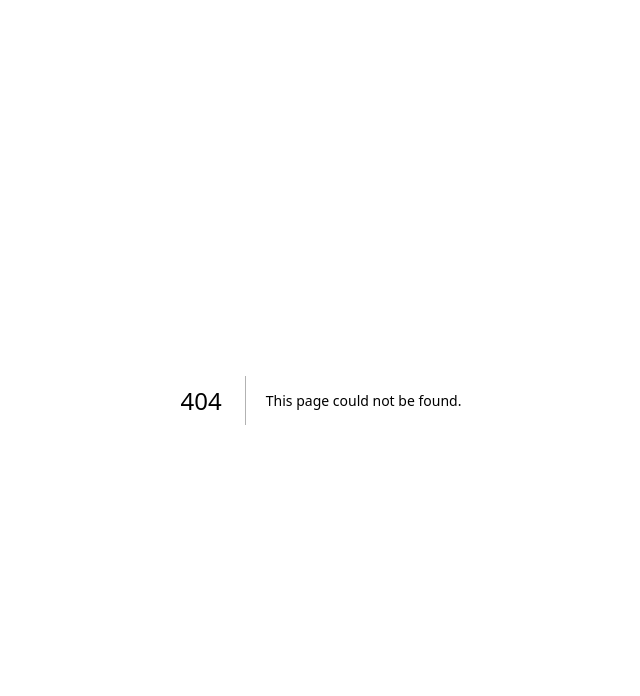
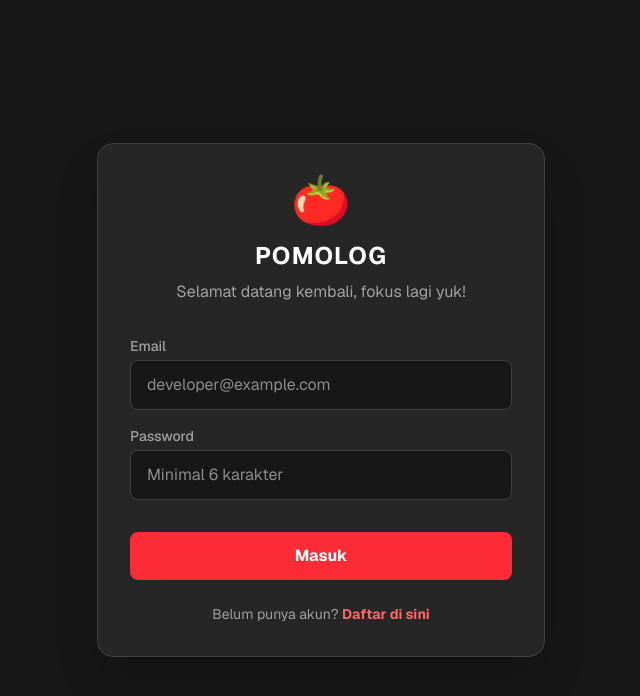
Before and after one commit to albinurrosif/pomolog-web, a Next.js app: page /login in a window 1280 px wide. Before the commit this address had no page. Shown: the top 696 px of the page, without its empty margins (319-959 px from the left). Built offline with nearby package versions, Linux system fonts and the light colour scheme; no server answers.

Commit message:
feat: add authentication UI and axios interceptor setup

```diff
--- a/app/components/Timer.tsx
+++ b/app/components/Timer.tsx
@@ -22,7 +22,7 @@
         }
         return () => clearInterval(interval);
     }, [isActive, timeLeft, mode]);
-git
+
     const handleSessionEnd = () => {
         setIsActive(false);
         if (mode === 'FOCUS') {
--- /dev/null
+++ b/app/lib/api.ts
@@ -0,0 +1,42 @@
+import axios from 'axios';
+import Cookies from 'js-cookie';
+
+const API_URL = process.env.NEXT_PUBLIC_API_URL || 'http://localhost:5067/api';
+
+const api = axios.create({
+  baseURL: API_URL,
+  headers: {
+    'Content-Type': 'application/json',
+  },
+});
+
+// INTERCEPTOR: Otomatis menyisipkan JWT Token ke setiap request (jika ada)
+api.interceptors.request.use(
+  (config) => {
+    const token = Cookies.get('token'); // Ambil token dari cookie
+    if (token && config.headers) {
+      config.headers.Authorization = `Bearer ${token}`; // Tempelkan ke header
+    }
+    return config;
+  },
+  (error) => {
+    return Promise.reject(error);
+  }
+);
+
+// Menangani error 401 (Unauthorized) secara global
+api.interceptors.response.use(
+  (response) => response,
+  (error) => {
+    if (error.response && error.response.status === 401) {
+      // Jika token expired/tidak valid, hapus cookie dan lempar ke login
+      Cookies.remove('token');
+      if (typeof window !== 'undefined') {
+        window.location.href = '/login';
+      }
+    }
+    return Promise.reject(error);
+  }
+);
+
+export default api;
--- /dev/null
+++ b/app/login/page.tsx
@@ -0,0 +1,137 @@
+'use client';
+
+import { useState } from 'react';
+import { useRouter } from 'next/navigation';
+import Cookies from 'js-cookie';
+import api from '../lib/api';
+
+export default function LoginPage() {
+  const router = useRouter();
+  const [isLogin, setIsLogin] = useState(true);
+  const [isLoading, setIsLoading] = useState(false);
+  const [errorMsg, setErrorMsg] = useState('');
+
+  // Form State
+  const [name, setName] = useState('');
+  const [email, setEmail] = useState('');
+  const [password, setPassword] = useState('');
+
+  const handleSubmit = async (e: React.FormEvent) => {
+    e.preventDefault();
+    setErrorMsg('');
+    setIsLoading(true);
+
+    try {
+      if (isLogin) {
+        // --- PROSES LOGIN ---
+        const response = await api.post('/Auth/login', { email, password });
+
+        // Simpan token ke cookie (response.data.token)
+        const token = response.data.token;
+        if (token) {
+          Cookies.set('token', token, { expires: 7 });
+          router.push('/'); // halaman utama
+        } else {
+          setErrorMsg('Token tidak ditemukan dari server.');
+        }
+
+      } else {
+        // --- PROSES REGISTER ---
+        await api.post('/Auth/register', { name, email, password });
+
+        alert('Registrasi sukses! Silakan login.');
+        setIsLogin(true); // Pindah ke login
+        setPassword('');
+      }
+    } catch (error: any) {
+      setErrorMsg(
+        error.response?.data?.message || error.response?.data || 'Terjadi kesalahan pada server.'
+      );
+    } finally {
+      setIsLoading(false);
+    }
+  };
+
+  return (
+    <div className="min-h-screen bg-neutral-900 flex items-center justify-center p-4 font-sans text-white">
+      <div className="w-full max-w-md bg-neutral-800 p-8 rounded-2xl border border-neutral-700 shadow-2xl">
+        <div className="text-center mb-8">
+          <span className="text-5xl">🍅</span>
+          <h1 className="text-2xl font-bold mt-4 tracking-wider">POMOLOG</h1>
+          <p className="text-neutral-400 mt-2">
+            {isLogin ? 'Selamat datang kembali, fokus lagi yuk!' : 'Mulai perjalanan fokusmu hari ini.'}
+          </p>
+        </div>
+
+        {errorMsg && (
+          <div className="bg-red-500/10 border border-red-500/50 text-red-500 p-3 rounded-lg mb-6 text-sm text-center">
+            {typeof errorMsg === 'string' ? errorMsg : JSON.stringify(errorMsg)}
+          </div>
+        )}
+
+        <form onSubmit={handleSubmit} className="space-y-4">
+          {!isLogin && (
+            <div>
+              <label className="block text-sm font-medium text-neutral-400 mb-1">Nama Panggilan</label>
+              <input
+                type="text"
+                required={!isLogin}
+                value={name}
+                onChange={(e) => setName(e.target.value)}
+                className="w-full bg-neutral-900 border border-neutral-700 rounded-lg px-4 py-3 focus:outline-none focus:border-red-500 transition-colors"
+                placeholder="John Doe"
+              />
+            </div>
+          )}
+
+          <div>
+            <label className="block text-sm font-medium text-neutral-400 mb-1">Email</label>
+            <input
+              type="email"
+              required
+              value={email}
+              onChange={(e) => setEmail(e.target.value)}
+              className="w-full bg-neutral-900 border border-neutral-700 rounded-lg px-4 py-3 focus:outline-none focus:border-red-500 transition-colors"
+              placeholder="developer@example.com"
+            />
+          </div>
+
+          <div>
+            <label className="block text-sm font-medium text-neutral-400 mb-1">Password</label>
+            <input
+              type="password"
+              required
+              value={password}
+              onChange={(e) => setPassword(e.target.value)}
+              className="w-full bg-neutral-900 border border-neutral-700 rounded-lg px-4 py-3 focus:outline-none focus:border-red-500 transition-colors"
+              placeholder="Minimal 6 karakter"
+            />
+          </div>
+
+          <button
+            type="submit"
+            disabled={isLoading}
+            className={`w-full py-3 rounded-lg font-bold transition-colors mt-4 ${
+              isLoading ? 'bg-neutral-600 cursor-not-allowed' : 'bg-red-500 hover:bg-red-600 text-white'
+            }`}
+          >
+            {isLoading ? 'Memproses...' : isLogin ? 'Masuk' : 'Daftar Sekarang'}
+          </button>
+        </form>
+
+        <div className="mt-6 text-center text-sm text-neutral-400">
+          {isLogin ? "Belum punya akun? " : "Sudah punya akun? "}
+          <button
+            onClick={() => {
+              setIsLogin(!isLogin);
+              setErrorMsg('');
+            }}
+            className="text-red-400 hover:text-red-300 font-bold transition-colors"
+          >
+            {isLogin ? 'Daftar di sini' : 'Masuk di sini'}
+          </button>
+        </div>
+      </div>
+    </div>
+  );
+}
--- a/package.json
+++ b/package.json
@@ -9,12 +9,15 @@
     "lint": "eslint"
   },
   "dependencies": {
+    "axios": "^1.15.0",
+    "js-cookie": "^3.0.5",
     "next": "16.2.2",
     "react": "19.2.4",
     "react-dom": "19.2.4"
   },
   "devDependencies": {
     "@tailwindcss/postcss": "^4",
+    "@types/js-cookie": "^3.0.6",
     "@types/node": "^20",
     "@types/react": "^19",
     "@types/react-dom": "^19",
```
Also changed, not shown: 1 other file (tests, documents, lock files or other folders).
